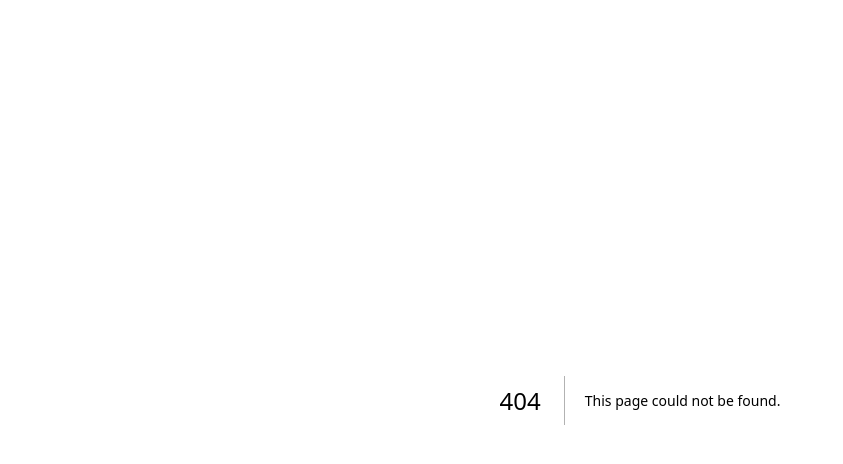
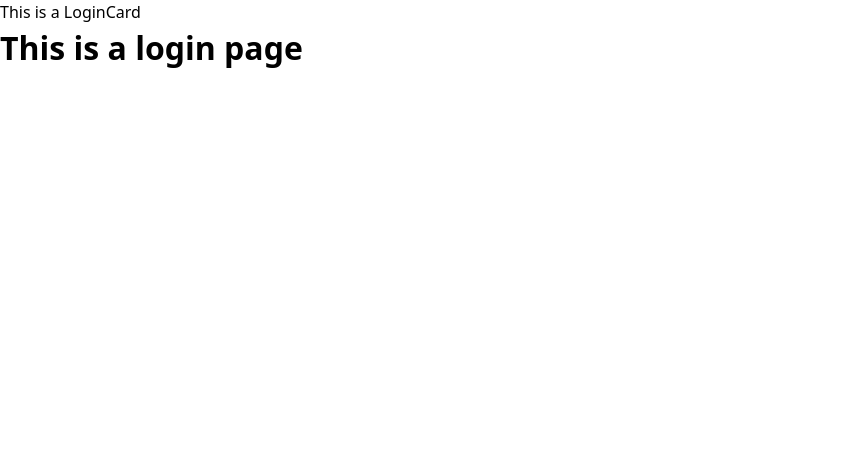
Before and after one commit to four4Bytes/law-firm-management-system, a Next.js app: page /auth in a window 1280 px wide. Before the commit this address had no page. Shown: the top 464 px of the page, without its empty margins (0-843 px from the left). Built offline with nearby package versions, Linux system fonts and the light colour scheme.

Commit message:
chore: add initial project structure and components for testing

```diff
--- /dev/null
+++ b/src/app/auth/page.tsx
@@ -0,0 +1,10 @@
+import LoginCard from "@/components/LoginCard/LoginCard";
+
+export default function LoginPage() {
+  return (
+    <main>
+      <LoginCard />
+      <h1>This is a login page</h1>
+    </main>
+  );
+}
--- /dev/null
+++ b/src/app/dashboard/page.tsx
@@ -0,0 +1,3 @@
+export default function page() {
+  return <p>This is the dashboard</p>;
+}
--- a/src/app/globals.css
+++ /dev/null
@@ -1,49 +0,0 @@
-:root {
-  --background: #ffffff;
-  --foreground: #171717;
-}
-
-@media (prefers-color-scheme: dark) {
-  :root {
-    --background: #0a0a0a;
-    --foreground: #ededed;
-  }
-}
-
-@media (prefers-color-scheme: dark) {
-  html {
-    color-scheme: dark;
-  }
-}
-
-html {
-  height: 100%;
-}
-
-html,
-body {
-  max-width: 100vw;
-  overflow-x: hidden;
-}
-
-body {
-  min-height: 100%;
-  display: flex;
-  flex-direction: column;
-  color: var(--foreground);
-  background: var(--background);
-  font-family: Arial, Helvetica, sans-serif;
-  -webkit-font-smoothing: antialiased;
-  -moz-osx-font-smoothing: grayscale;
-}
-
-* {
-  box-sizing: border-box;
-  padding: 0;
-  margin: 0;
-}
-
-a {
-  color: inherit;
-  text-decoration: none;
-}
--- /dev/null
+++ b/src/components/Button/Button.tsx
@@ -0,0 +1,3 @@
+export default function Button() {
+  return <div>This is a Button</div>;
+}
--- /dev/null
+++ b/src/components/LoginCard/LoginCard.tsx
@@ -0,0 +1,3 @@
+export default function LoginCard() {
+  return <div>This is a LoginCard</div>;
+}
```
Also changed, not shown: src/app/login/page.tsx (deleted, +0 -7 lines), src/app/page.tsx (+3 -8 lines), src/components/Button/Button.module.css (added), src/components/LoginCard/LoginCard.module.css (added).
